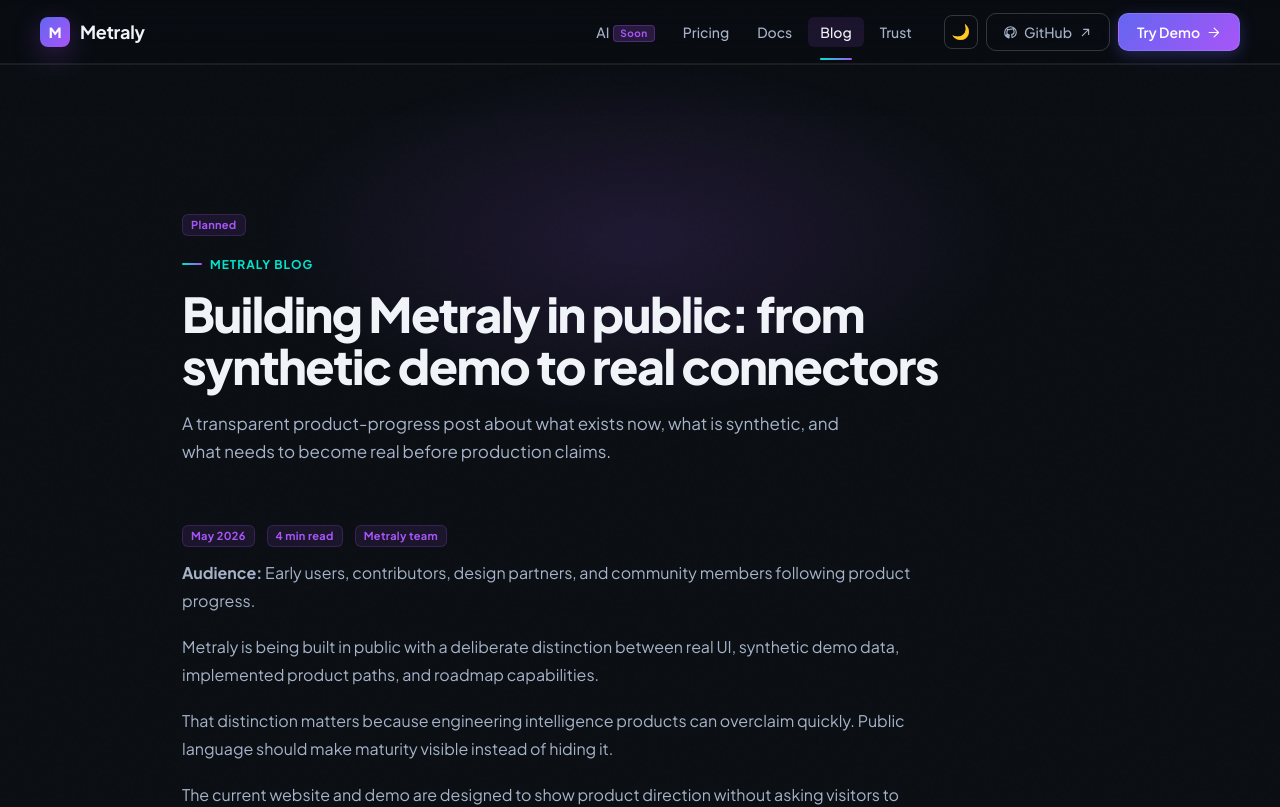
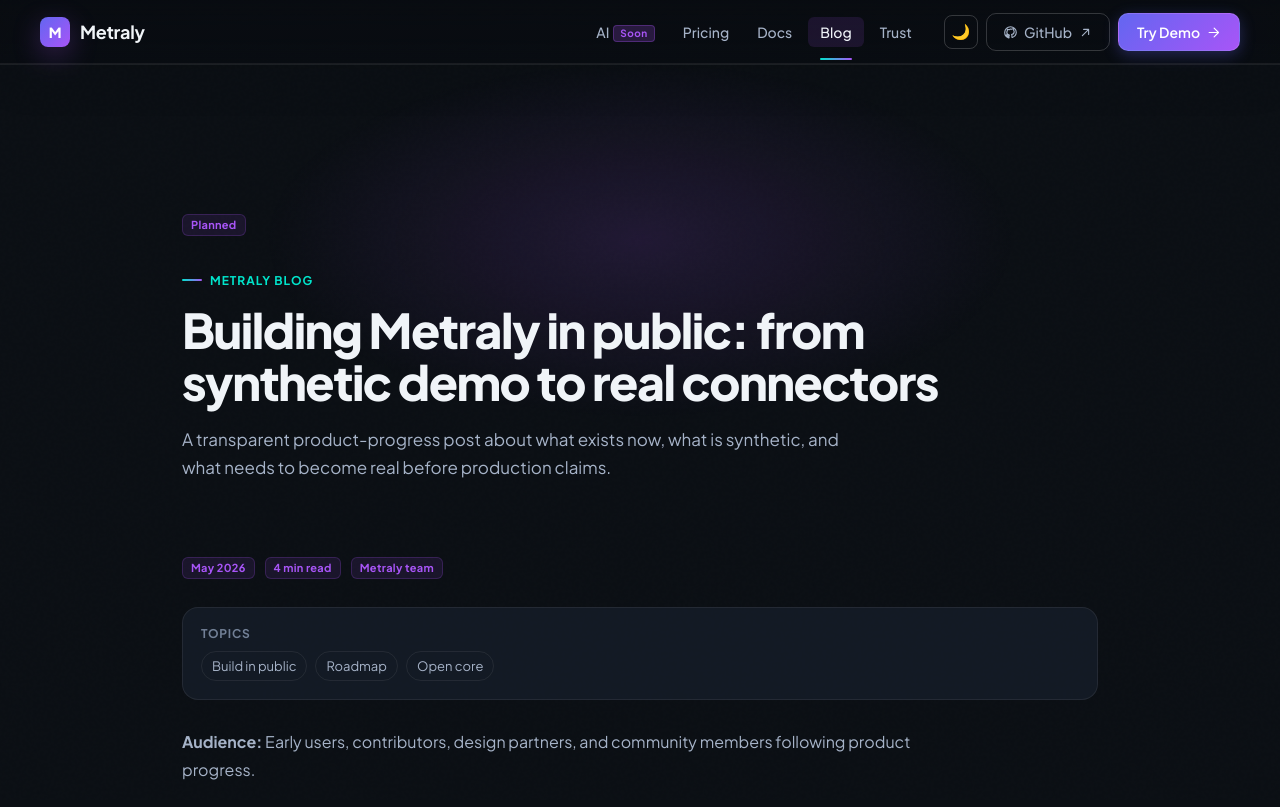
Before and after one commit to getmetraly/website, a Next.js app: page /blog/building-metraly-in-public in a window 1280 px wide. Shown: the top 807 px of the page. Built offline with nearby package versions, Linux system fonts and the light colour scheme.

Commit message:
feat: add blog reading layout and json-ld

```diff
--- a/app/blog/[slug]/page.tsx
+++ b/app/blog/[slug]/page.tsx
@@ -9,6 +9,9 @@
   StatusPill,
 } from "@/components/ui/primitives";
 import { blogPosts, getBlogPost } from "@/content/blog/posts";
+import styles from "../blog.module.css";
+
+const SITE_URL = "https://metraly.io";
 
 export async function generateStaticParams() {
   return blogPosts.map((post) => ({ slug: post.slug }));
@@ -29,11 +32,14 @@
   return {
     title: `${post.title} — Metraly Blog`,
     description: post.excerpt,
+    alternates: {
+      canonical: `${SITE_URL}${post.canonicalPath}`,
+    },
     openGraph: {
       title: post.title,
       description: post.excerpt,
       type: "article",
-      url: `https://metraly.io${post.canonicalPath}`,
+      url: `${SITE_URL}${post.canonicalPath}`,
     },
   };
 }
@@ -50,11 +56,30 @@
     notFound();
   }
 
+  const jsonLd = {
+    "@context": "https://schema.org",
+    "@type": "Article",
+    headline: post.title,
+    description: post.excerpt,
+    author: {
+      "@type": "Organization",
+      name: post.author,
+    },
+    datePublished: post.date,
+    mainEntityOfPage: `${SITE_URL}${post.canonicalPath}`,
+  };
+
   return (
     <SiteShell>
       <ContentPage>
         <Section width="small">
-          <Stack>
+          <Stack className={styles.articleLayout}>
+            <script
+              type="application/ld+json"
+              className={styles.articleJsonLd}
+              dangerouslySetInnerHTML={{ __html: JSON.stringify(jsonLd) }}
+            />
+
             <div>
               <StatusPill>{post.status}</StatusPill>
             </div>
@@ -65,10 +90,21 @@
               description={post.excerpt}
             />
 
-            <div style={{ display: "flex", gap: 12, flexWrap: "wrap" }}>
+            <div className={styles.articleMeta}>
               <StatusPill>{post.date}</StatusPill>
               <StatusPill>{post.readingTime}</StatusPill>
               <StatusPill>{post.author}</StatusPill>
+            </div>
+
+            <div className={styles.articleToc}>
+              <div className={styles.articleTocTitle}>Topics</div>
+              <div className={styles.articleTocLinks}>
+                {post.tags.map((tag) => (
+                  <a key={tag} href={`/blog?tag=${encodeURIComponent(tag)}`}>
+                    {tag}
+                  </a>
+                ))}
+              </div>
             </div>
 
             <Prose>
```
